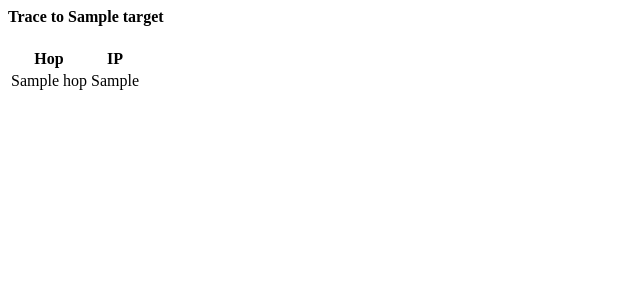
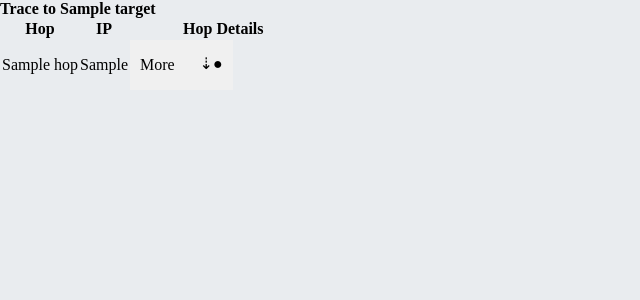
Before and after one commit to trumpet2012/DataComm, a Django app: template networking/templates/networking/trace_results.html in a window 1280 px wide. Shown: the top 300 px of the page, without its empty margins (0-640 px from the left). Run offline with Django 3.2, Linux system fonts and the light colour scheme; the template is opened without the code that fills it: most values are stand-ins (such as "Sample title", 1, 10 or a date in 2020).

```diff
--- a/networking/templates/networking/trace_results.html
+++ b/networking/templates/networking/trace_results.html
@@ -1,3 +1,7 @@
+{% load staticfiles %}
+
+<link href="/static/css/dropdown.css" type="text/css" rel="stylesheet"/>
+
 {% for trace in traces.list %}
     <h4>Trace to {{ trace.target }}</h4>
     <table class="mdl-data-table mdl-js-data-table trace-table">
@@ -5,15 +9,60 @@
         <tr>
           <th class="mdl-data-table__cell--non-numeric">Hop</th>
           <th class="mdl-data-table__cell--non-numeric">IP</th>
+            <th class="mdl-data-table__cell--non-numeric">Hop Details</th>
         </tr>
       </thead>
-      <tbody>
+      <tbody >
         {% for hop in trace.results %}
             <tr>
               <td class="mdl-data-table__cell--non-numeric">{{ hop.hop }}</td>
               <td class="mdl-data-table__cell--non-numeric">{{ hop.ip }}</td>
+                <td class="mdl-data-table__cell--non-numeric">
+                    <div id="tracert">
+                        <ul>
+                            <li class="container" >
+                                <input type="checkbox" id={{ hop.hop }}>
+                                <label for={{ hop.hop }}></label>
+                                <ul>
+                                    <li class="mdl-list__item">Country: {{ hop.country }}</li>
+                                    <li class="mdl-list__item">City: {{ hop.city }}</li>
+                                    <li class="mdl-list__item">Timezone: {{ hop.timezone }}</li>
+                                    <li class="mdl-list__item">Latitude: {{ hop.latitude }}</li>
+                                    <li class="mdl-list__item">Longitude: {{ hop.longitude }}</li>
+                                </ul>
+                            </li>
+                        </ul>
+                    </div>
+                </td>
             </tr>
         {% endfor %}
       </tbody>
     </table>
+{##}
+{#    <h4>Hop Details</h4>#}
+{#    <table class="mdl-data-table mdl-js-data-table trace-table">#}
+{#      <thead>#}
+{#        <tr>#}
+{#            <th class="mdl-data-table__cell--non-numeric">Hop</th>#}
+{#            <th class="mdl-data-table__cell--non-numeric">Country</th>#}
+{#            <th class="mdl-data-table__cell--non-numeric">City</th>#}
+{#            <th class="mdl-data-table__cell--non-numeric">Timezone</th>#}
+{#            <th class="mdl-data-table__cell--non-numeric">Latitude</th>#}
+{#            <th class="mdl-data-table__cell--non-numeric">Longitude</th>#}
+{#        </tr>#}
+{#      </thead>#}
+{#      <tbody>#}
+{#        {% for hop in trace.results %}#}
+{#            <tr>#}
+{#              <td class="mdl-data-table__cell--non-numeric">{{ hop.hop }}</td>#}
+{#              <td class="mdl-data-table__cell--non-numeric">{{ hop.country }}</td>#}
+{#              <td class="mdl-data-table__cell--non-numeric">{{ hop.city }}</td>#}
+{#              <td class="mdl-data-table__cell--non-numeric">{{ hop.timezone }}</td>#}
+{#              <td class="mdl-data-table__cell--non-numeric">{{ hop.latitude }}</td>#}
+{#              <td class="mdl-data-table__cell--non-numeric">{{ hop.longitude}}</td>#}
+{#            </tr>#}
+{#        {% endfor %}#}
+{#      </tbody>#}
+{#    </table>#}
+
 {% endfor %}
--- /dev/null
+++ b/static/css/dropdown.css
@@ -0,0 +1,148 @@
+
+* {
+  padding: 0;
+  margin: 0;
+  box-sizing: border-box;
+}
+
+body {
+  background: #e9ecef;
+}
+
+h3 {
+  background: #1C1D1F;
+  color: white;
+  width: 80%;
+. text-align: center;
+  margin: 15px auto;
+  padding: 10px;
+}
+
+ul {
+  width: 55%;
+  margin-right: auto;
+  list-style-type: none;
+  background: white;
+}
+
+li {
+  list-style-type: none;
+  height: 50px;
+  line-height: 50px;
+  border-top: 1px solid #e9ecef;
+
+}
+
+ul a {
+  display: block;
+  height: 100%;
+  text-decoration: none;
+  color: black;
+  position: relative;
+  transition: background .3s;
+}
+
+ul a:after {
+  content: '⇢';
+  position: absolute;
+  right: 10px;
+}
+
+ul a:hover {
+  background: #cdcbc4;
+}
+
+
+/* CHECKBOX CONTAINER STYLES
+–––––––––––––––––––––––––––––––––––––––––––––––––– */
+
+.container {
+  position: relative;
+  height: auto;
+  border-top: 0;
+}
+
+[type="checkbox"] {
+  position: absolute;
+  left: -9999px;
+}
+
+label {
+  background: #F0F0F0;
+  display: block;
+  width: 100%;
+  height: 50px;
+  cursor: pointer;
+  position: absolute;
+  top: 0;
+  transition: top .45s cubic-bezier(.44, .99, .48, 1);
+}
+
+label:hover {
+  background: #FFBF00;
+}
+
+label:before,
+label:after {
+  position: absolute;
+}
+
+label:before {
+  content: 'More';
+  left: 10px;
+}
+
+label:after {
+  content: '⇣●';
+  right: 10px;
+  -webkit-animation: sudo .85s linear infinite alternate;
+  animation: sudo .85s linear infinite alternate;
+}
+
+@keyframes sudo {
+  from {
+    -webkit-transform: translateY(-2px);
+    transform: translateY(-2px);
+  }
+  to {
+    -webkit-transform: translateY(2px);
+    transform: translateY(2px);
+  }
+}
+
+input[type="checkbox"] ~ ul {
+  width: 100%;
+  overflow: hidden;
+  max-height: 0;
+  transition: max-height .45s cubic-bezier(.44, .99, .48, 1);
+}
+
+
+
+/* CHECKED STATE STYLES
+–––––––––––––––––––––––––––––––––––––––––––––––––– */
+
+[type="checkbox"]:checked ~ ul {
+  /**
+   * the value of the `max-height` property specifies the transition speed
+   * set a very big value (e.g. 9999px) to see the difference
+   */
+
+  max-height: 300px;
+}
+
+[type="checkbox"]:checked + label {
+  top: 100%;
+}
+
+[type="checkbox"]:checked + label:before {
+  content: 'Less';
+}
+
+[type="checkbox"]:checked + label:after {
+  content: '⇡●';
+}
+
+ul li:last-child {
+  margin-bottom: 50px;
+}
```
Also changed, not shown: networking/templates/networking/device_listing.html (+28 -1 lines), networking/templates/networking/index.html (+13 -7 lines), networking/tests.py (+78 -44 lines), networking/views.py (+34 -6 lines), static/css/styles.css (+6 -1 lines), networking/models.py (line endings or trailing spaces).
